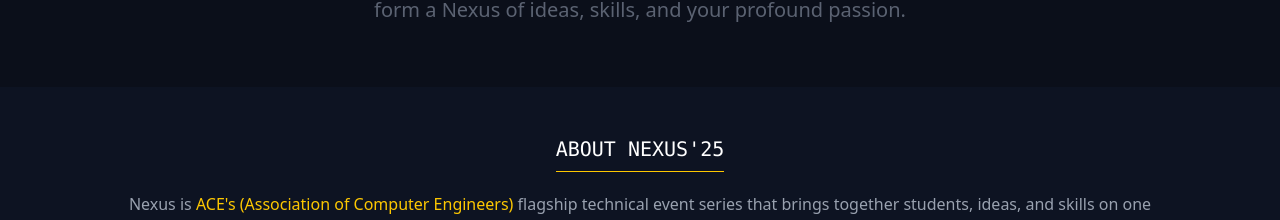
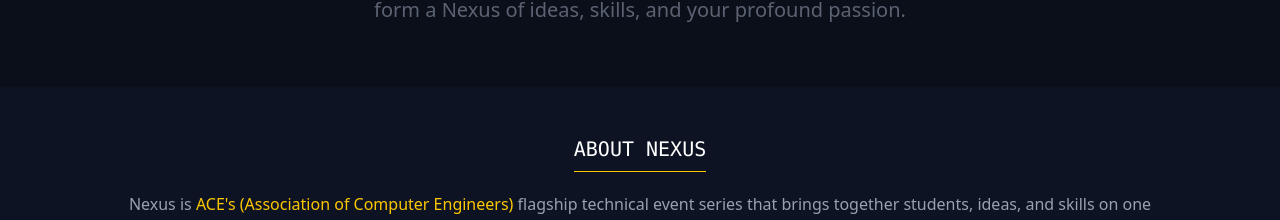
Before and after one commit to KeenCoderIsHere/acenexus26, a Next.js app: page / in a window 1280 px wide. Shown: the part 1040-1260 px from the top of the page. Built offline with nearby package versions, Linux system fonts and the light colour scheme; no server answers; the database is empty.

Commit message:
Changed CP Poster and changed about header

```diff
--- a/app/page.js
+++ b/app/page.js
@@ -27,7 +27,7 @@
     'appdev.png',
     'aiml.png',
     'cyber.png',
-    'cp.png',
+    'cp.jpeg',
     'webdev.png'
   ]
   return (
--- a/components/About.js
+++ b/components/About.js
@@ -4,7 +4,7 @@
   return (
     <>
       <div className="flex flex-col items-center mt-10 bg-[#0d1322] py-10 md:hidden" id='about-sm'>
-        <div className="border-b-[1px] border-yellow-400 text-xl py-2 font-mono text-xl">ABOUT NEXUS'25</div>
+        <div className="border-b-[1px] border-yellow-400 text-xl py-2 font-mono text-xl">ABOUT NEXUS</div>
         <div className="text-gray-400 mt-5 text-center w-4/5">
           Nexus is <span className="text-yellow-400"><a href="https://ace-sastra.vercel.app/" target="_blank" rel="noopener noreferrer">ACE's (Association of Computer Engineers)</a></span> flagship technical event series that brings together students, ideas, and skills on one platform. Nexus'25 is back with a powerful lineup of hands-on technical workshops designed to ignite your interest, spark innovation, and enhance your skills.
         </div>
@@ -13,7 +13,7 @@
         </div>
       </div>
       <div className="flex flex-col items-center mt-10 bg-[#0d1322] py-4 hidden md:flex py-10" id='about-md'>
-        <div className="border-b-[1px] border-yellow-400 text-xl py-2 font-mono text-xl">ABOUT NEXUS'25</div>
+        <div className="border-b-[1px] border-yellow-400 text-xl py-2 font-mono text-xl">ABOUT NEXUS</div>
         <div className="text-gray-400 mt-5 text-center w-4/5">
           Nexus is <span className="text-yellow-400"><a href="https://ace-sastra.vercel.app/" target="_blank" rel="noopener noreferrer">ACE's (Association of Computer Engineers)</a></span> flagship technical event series that brings together students, ideas, and skills on one platform. Nexus'25 is back with a powerful lineup of hands-on technical workshops designed to ignite your interest, spark innovation, and enhance your skills.
         </div>
```
Also changed, not shown: public/cp.jpeg (added), public/cp.png (deleted).
